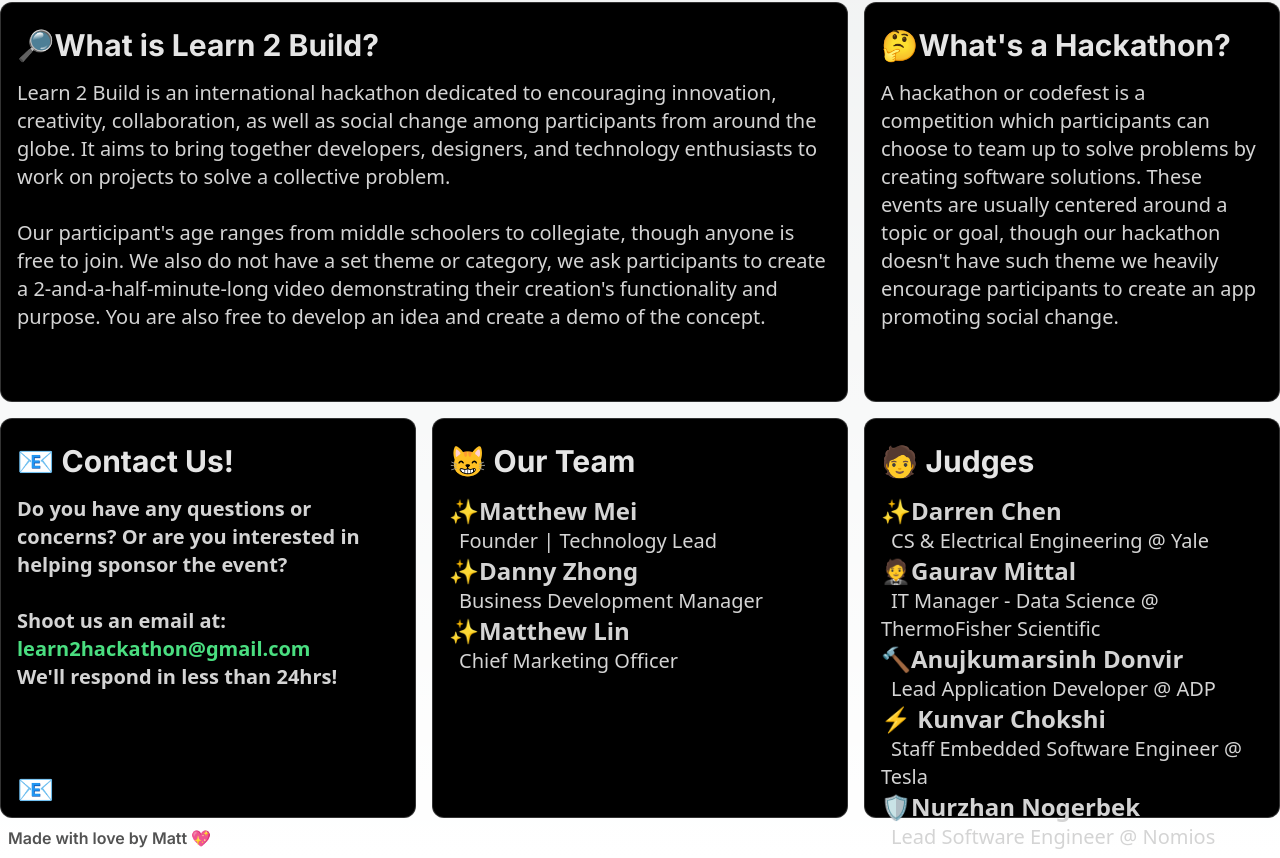
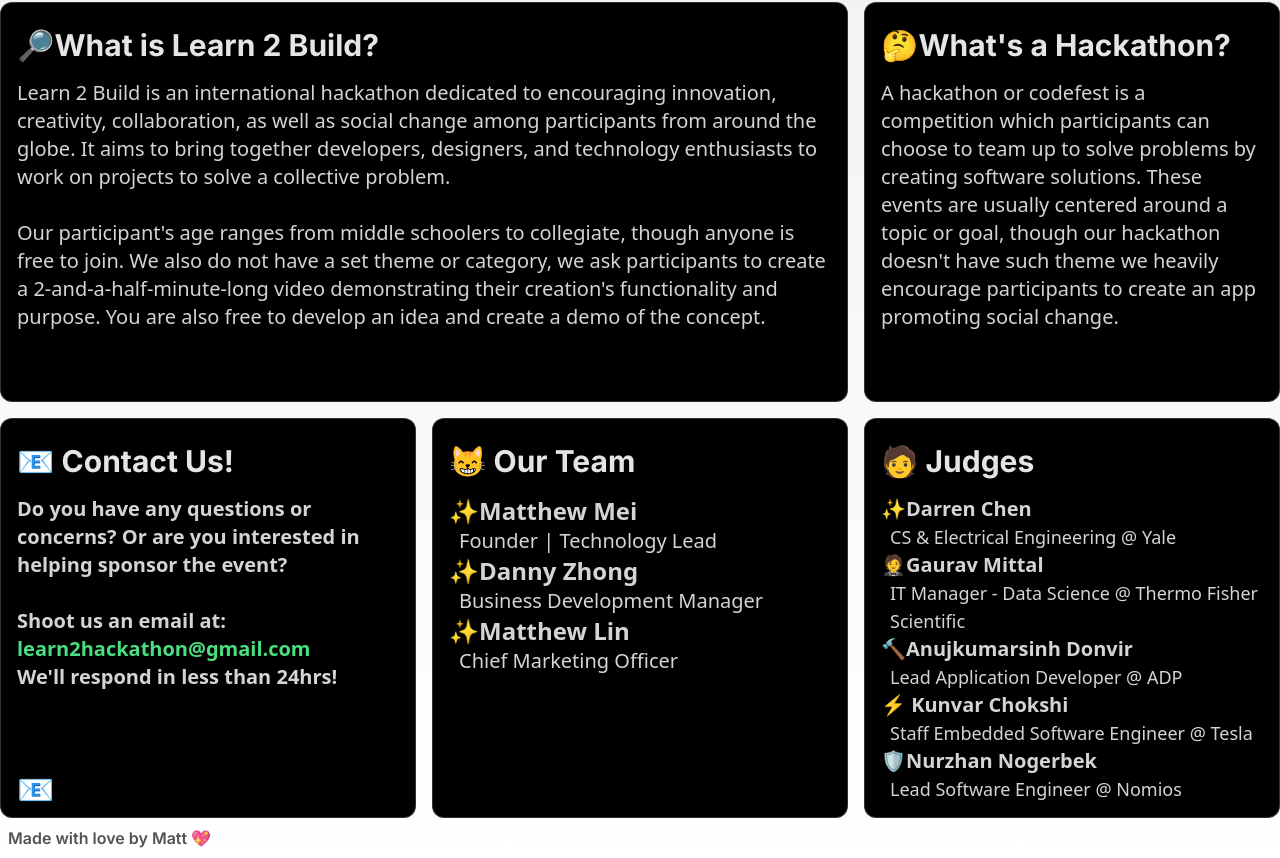
Before and after one commit to Azureum/l2bRelease, a Next.js app: page / in a window 1280 px wide. Shown: the part 1818-2676 px from the top of the page. Built offline with nearby package versions, Linux system fonts and the light colour scheme.

Commit message:
fixed bugs, i wish devpost had an api...

```diff
--- a/app/page.tsx
+++ b/app/page.tsx
@@ -79,7 +79,7 @@ return(
                         Participants
                      </p>
                      <p className="text-3xl inline-text bg-gradient-to-r from-pink-500 via-purple-500 to-pink-500 bg-clip-text text-transparent font-bold">
-                        28
+                        38
                      </p>
                      <p className="text-base sm:text-4xl text-black mt-4 mb-2 dark:text-neutral-200 font-bold">
                         Schedule
@@ -230,40 +230,39 @@ className: "md:col-span-1",
 title: "🧑 Judges",
 description: (
 <>
-<p className = "text-2xl font-bold">
+<p className = "text-xl font-bold">
 ✨Darren Chen
 </p>
-<p className="text-xl">
+<p className="text-lg">
    &ensp;CS & Electrical Engineering @ Yale
    <br />
 </p>
-<p className = "text-2xl font-bold">
+<p className = "text-xl font-bold">
 🤵Gaurav Mittal
 </p>
-<p className="text-xl">
-   &ensp;IT Manager - Data Science @ ThermoFisher Scientific
-   <br />
+<p className="text-lg">
+   &ensp;IT Manager - Data Science @ Thermo Fisher
 </p>
-<p className = "text-2xl font-bold">
+<p className="text-lg">
+   &ensp;Scientific
+   </p>
+<p className = "text-xl font-bold">
 🔨Anujkumarsinh Donvir
 </p>
-<p className="text-xl">
+<p className="text-lg">
    &ensp;Lead Application Developer @ ADP
-   <br />
 </p>
-<p className = "text-2xl font-bold">
+<p className = "text-xl font-bold">
 ⚡ Kunvar Chokshi
 </p>
-<p className="text-xl">
+<p className="text-lg">
    &ensp;Staff Embedded Software Engineer @ Tesla
-   <br />
 </p>
-<p className = "text-2xl font-bold">
+<p className = "text-xl font-bold">
 🛡️Nurzhan Nogerbek
 </p>
-<p className="text-xl">
+<p className="text-lg">
    &ensp;Lead Software Engineer @ Nomios
-   <br />
 </p>
 </>
 ),
```
Also changed, not shown: middleware.ts (renamed from middleware.txt).
